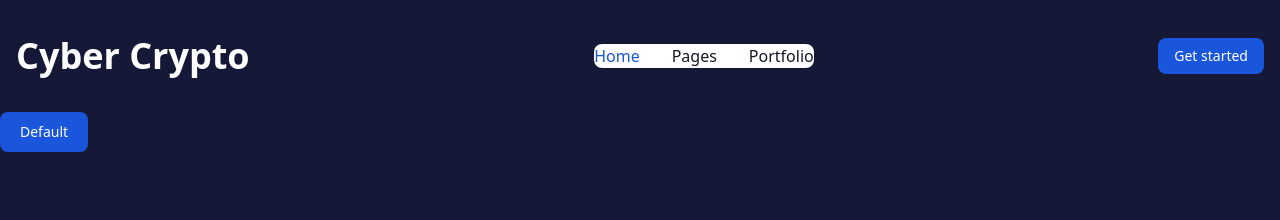
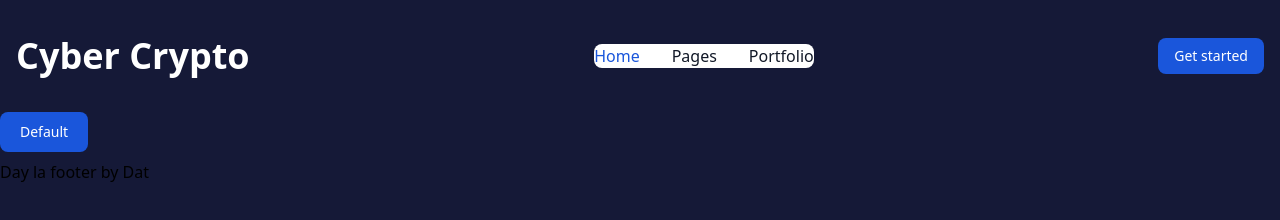
Before and after one commit to Tommitom14/cyber_capstone, a website: page src/index.html in a window 1280 px wide. Drawn offline with nearby package versions, Linux system fonts and the light colour scheme.

Commit message:
implement footer by dat

```diff
--- a/src/index.html
+++ b/src/index.html
@@ -103,6 +103,8 @@
       Default
     </button>
 
+    <footer>Day la footer by Dat</footer>
+
     <!-- SCRIPT -->
     <script src="../node_modules/flowbite/dist/flowbite.min.js"></script>
   </body>
```
